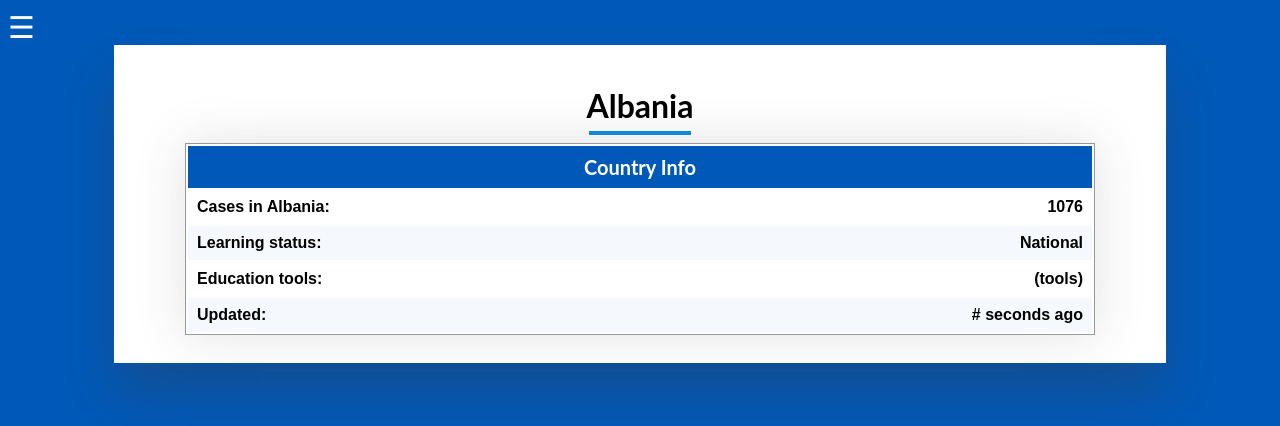
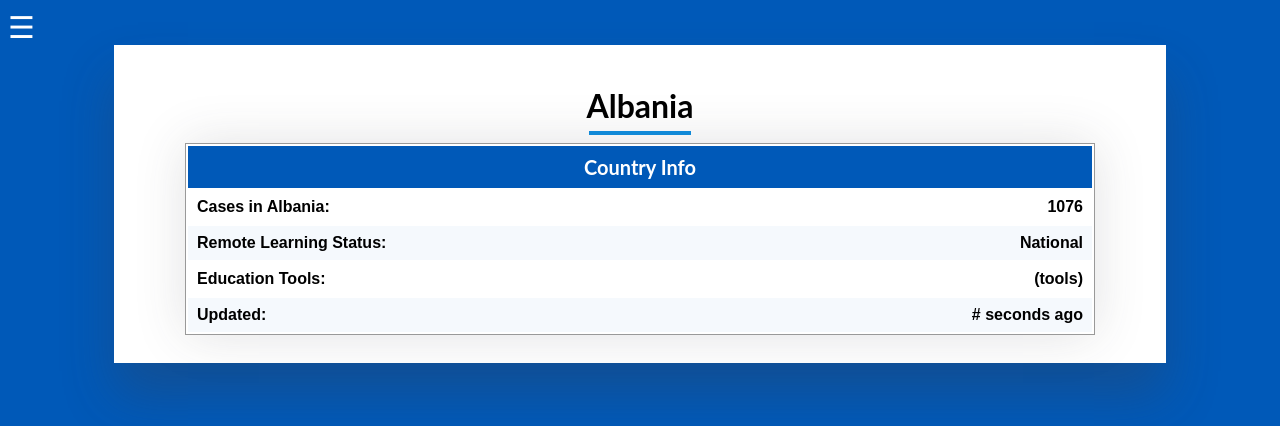
Before and after one commit to delivey/schoolvid19, a Flask app: a page that uses templates/country.html in a window 1280 px wide. Shown: the top 426 px of the page. Run offline with Flask 2, Linux system fonts and the light colour scheme; data comes from the database, SQL or seed files in the repository.

Commit message:
updated unclear text in /country

```diff
--- a/templates/country.html
+++ b/templates/country.html
@@ -14,11 +14,11 @@
             <td class="A">{{cases[0]}}</td>
         </tr>
         <tr>
-            <td class="A">Learning status:</td>
+            <td class="A">Remote Learning Status:</td>
             <td class="A">{{status[0]}}</td>
         </tr>
         <tr>
-            <td class="A">Education tools:</td>
+            <td class="A">Education Tools:</td>
             <td class="A">(tools)</td>
         </tr>
         <tr>
```
